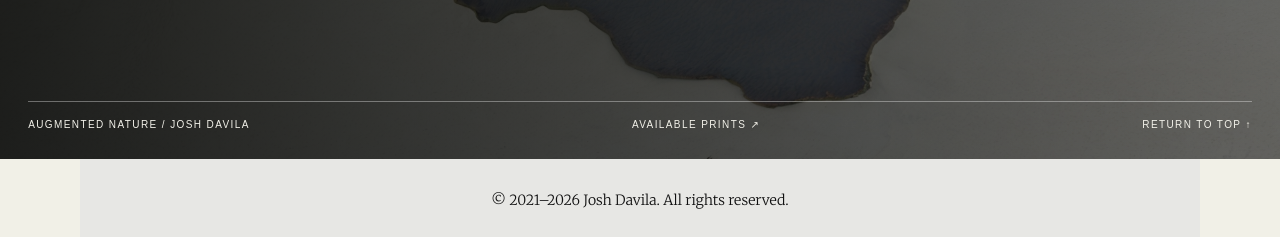
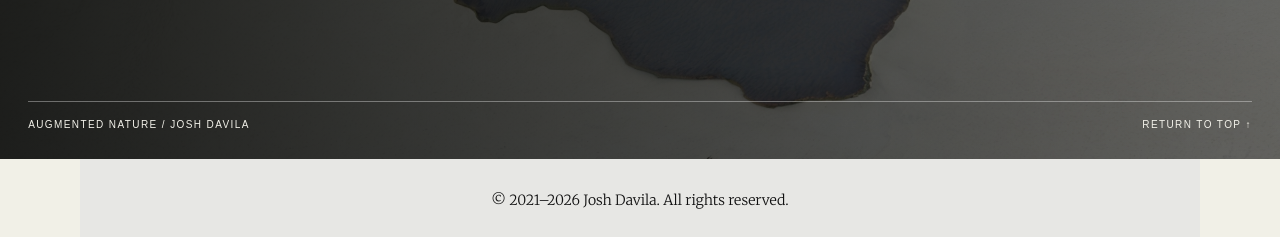
Before and after one commit to JLD-Ai/joshdavila.github.io, a Jekyll site: the page built from _projects/augmented-earth.md, in a window 1280 px wide and 900 px high, scrolled down 12543 px. Shown: the part 660-897 px from the top of the window. Built offline with Jekyll 4.4.1, drawn with Linux system fonts in a browser that asks for light colours.

Commit message:
Remove Etsy link from Augmented Nature

```diff
--- a/_layouts/augmented-nature.html
+++ b/_layouts/augmented-nature.html
@@ -89,7 +89,7 @@
       <img src="{{ '/assets/images/augmented-nature/11-ghost-tree.jpg' | relative_url }}" alt="" loading="lazy">
       <p id="an-contact-title">For exhibitions, writing,<br>and collaboration</p>
       <a href="mailto:jld.art123@gmail.com">Enter the conversation <span aria-hidden="true">↗</span></a>
-      <div class="an-closing-links"><span>Augmented Nature / Josh Davila</span><a href="https://www.etsy.com/shop/AugmentedEarth" target="_blank" rel="noopener noreferrer">Available prints ↗</a><a href="#an-top">Return to top ↑</a></div>
+      <div class="an-closing-links"><span>Augmented Nature / Josh Davila</span><a href="#an-top">Return to top ↑</a></div>
     </section>
   </main>
 
```
